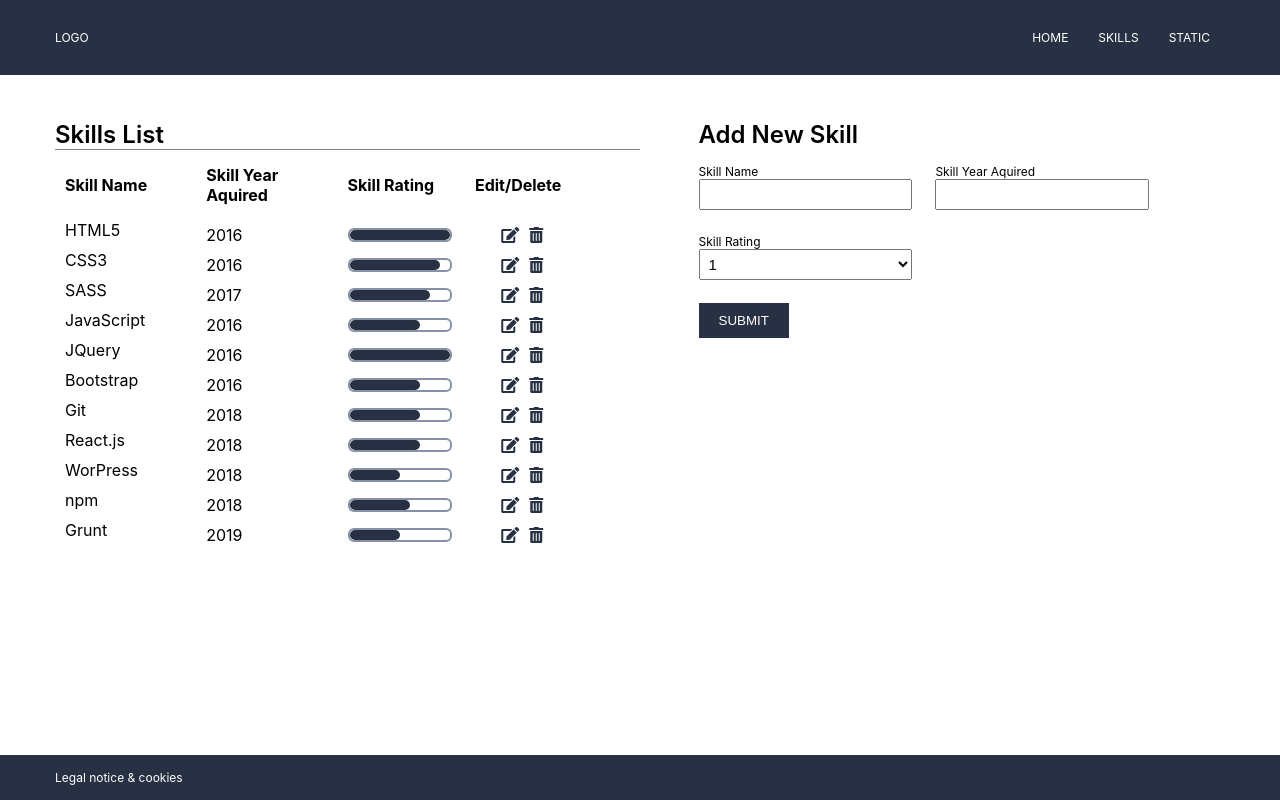
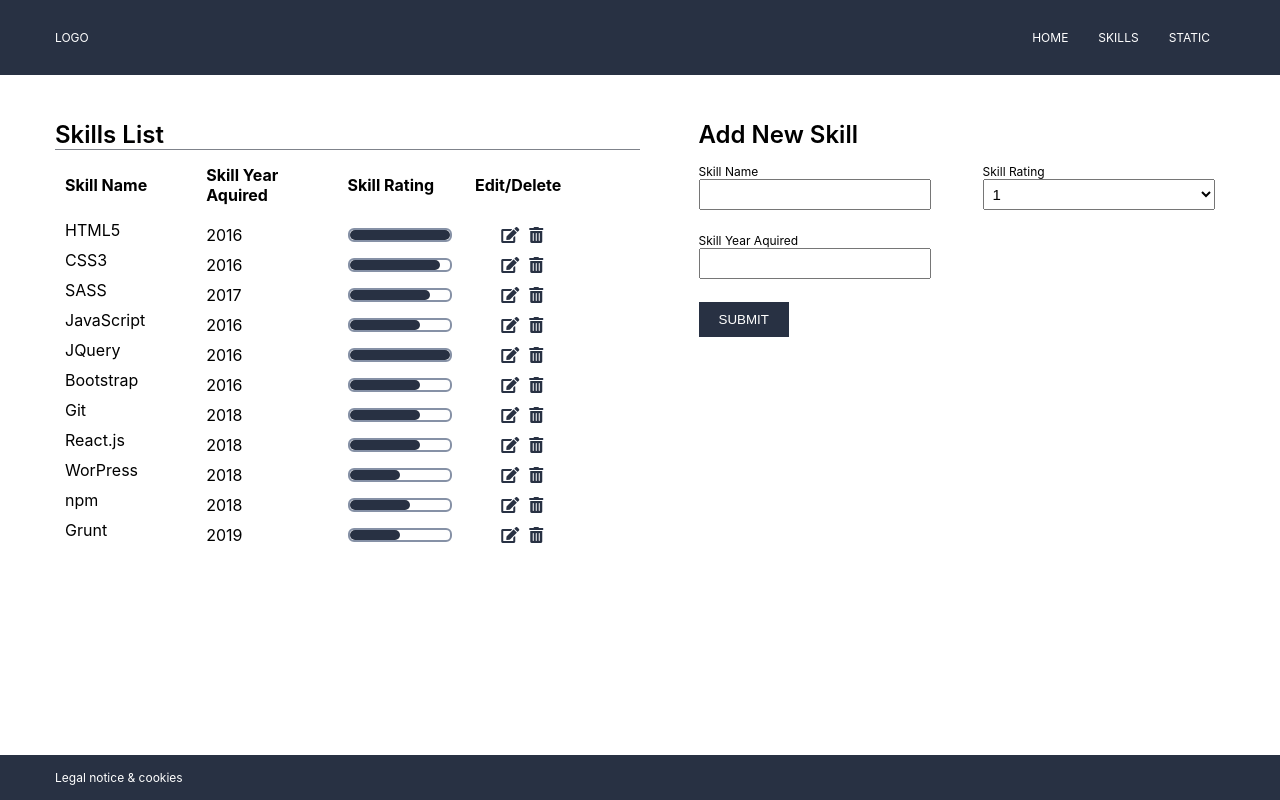
Before and after one commit to dunjamarc/candidate-skills, a React (Create React App) app: page /skills in a window 1280 px wide. Built offline with nearby package versions, Linux system fonts and the light colour scheme; data requests are answered from the project's data file.

Commit message:
Style form at skills page

```diff
--- a/src/style/css/style.css
+++ b/src/style/css/style.css
@@ -264,6 +264,16 @@
 .skills .skill-form form {
   display: flex;
   flex-wrap: wrap;
+  justify-content: space-between;
+  padding: 0 10px;
+}
+@media only screen and (min-width: 768px) {
+  .skills .skill-form form {
+    padding: 0 10px 0 0;
+  }
+}
+.skills .skill-form form div {
+  width: 100%;
 }
 @media only screen and (min-width: 768px) {
   .skills .skill-form form div {
@@ -278,8 +288,18 @@
 .skills .skill-form form div:nth-child(2) {
   order: 3;
 }
+@media only screen and (min-width: 768px) {
+  .skills .skill-form form div:nth-child(2) {
+    order: 2;
+  }
+}
 .skills .skill-form form div:nth-child(3) {
   order: 2;
+}
+@media only screen and (min-width: 768px) {
+  .skills .skill-form form div:nth-child(3) {
+    order: 3;
+  }
 }
 .skills .skill-form form div label {
   font-size: 12px;
@@ -288,7 +308,8 @@
 .skills .skill-form form div select {
   font-size: 15px;
   padding: 5px;
-  margin: 0 10% 10% 0;
+  margin-bottom: 10%;
+  width: 100%;
 }
 .skills button {
   padding: 10px 20px;
@@ -296,6 +317,12 @@
   background-color: #283143;
   border: none;
   cursor: pointer;
+  margin-left: 10px;
+}
+@media only screen and (min-width: 768px) {
+  .skills button {
+    margin-left: 0;
+  }
 }
 
 .static {
--- a/src/style/scss/_skills.scss
+++ b/src/style/scss/_skills.scss
@@ -98,8 +98,15 @@
         form {
             display: flex;
             flex-wrap: wrap;
+            justify-content: space-between;
+            padding: 0 10px;
+
+            @include breakpoint($tablet) {
+                padding: 0 10px 0 0;
+            }
 
             div {
+                width: 100%;
 
                 @include breakpoint($tablet) {
                     width: 45%;
@@ -113,10 +120,18 @@
 
                 &:nth-child(2) {
                     order: 3;
+
+                    @include breakpoint($tablet) {
+                        order: 2;
+                    }
                 }
 
                 &:nth-child(3) {
                     order: 2;
+
+                    @include breakpoint($tablet) {
+                        order: 3;
+                    }
                 }
 
                 label {
@@ -127,7 +142,8 @@
                 select {
                     font-size: 15px;
                     padding: 5px;
-                    margin: 0 10% 10% 0;
+                    margin-bottom: 10%;
+                    width: 100%;
                 }
             }
         }
@@ -139,5 +155,10 @@
         background-color: $navy;
         border: none;
         cursor: pointer;
+        margin-left: 10px;
+
+        @include breakpoint($tablet) {
+            margin-left: 0;
+        }
     }
 }
```
Also changed, not shown: 1 other file (tests, documents, lock files or other folders).
